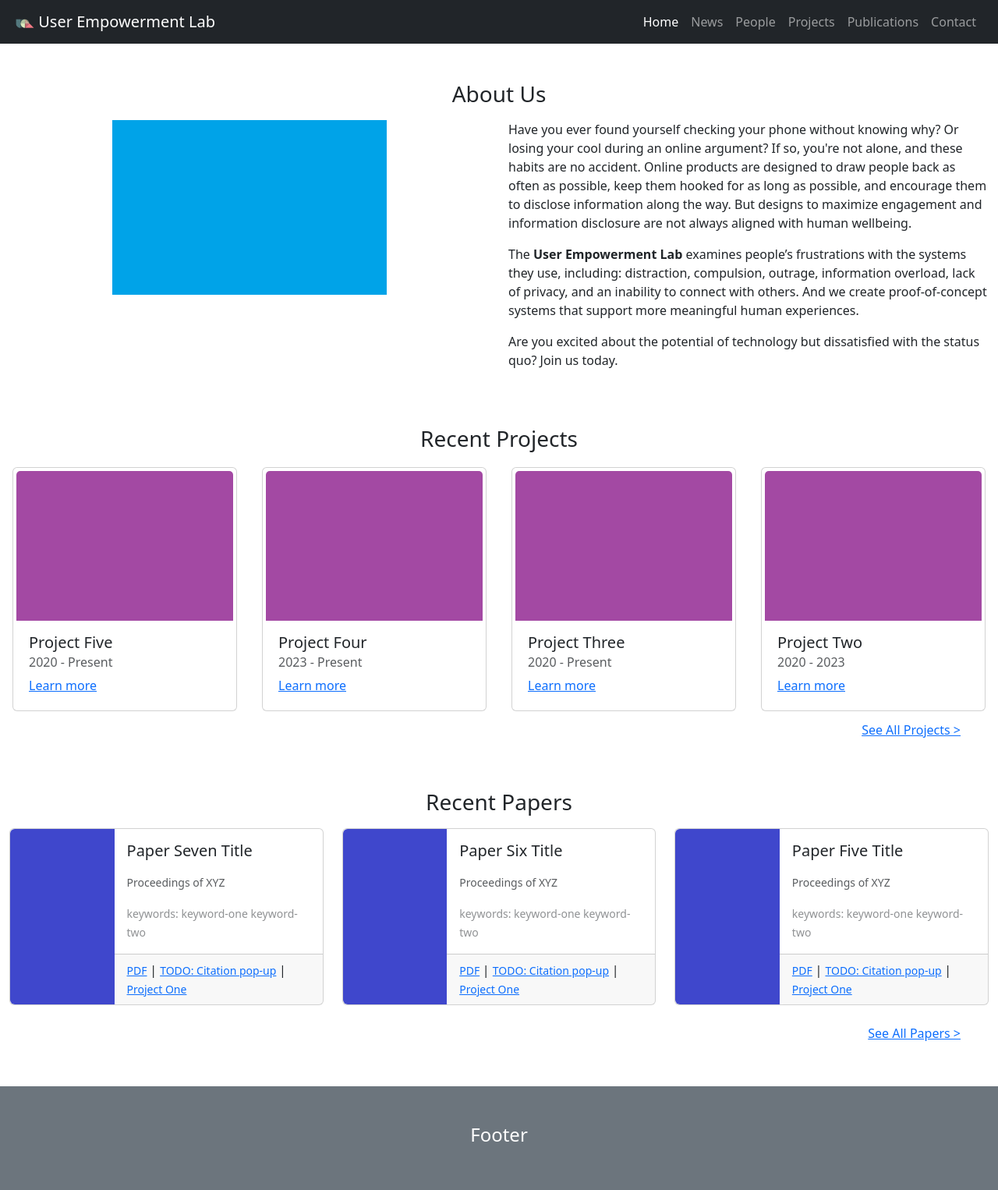
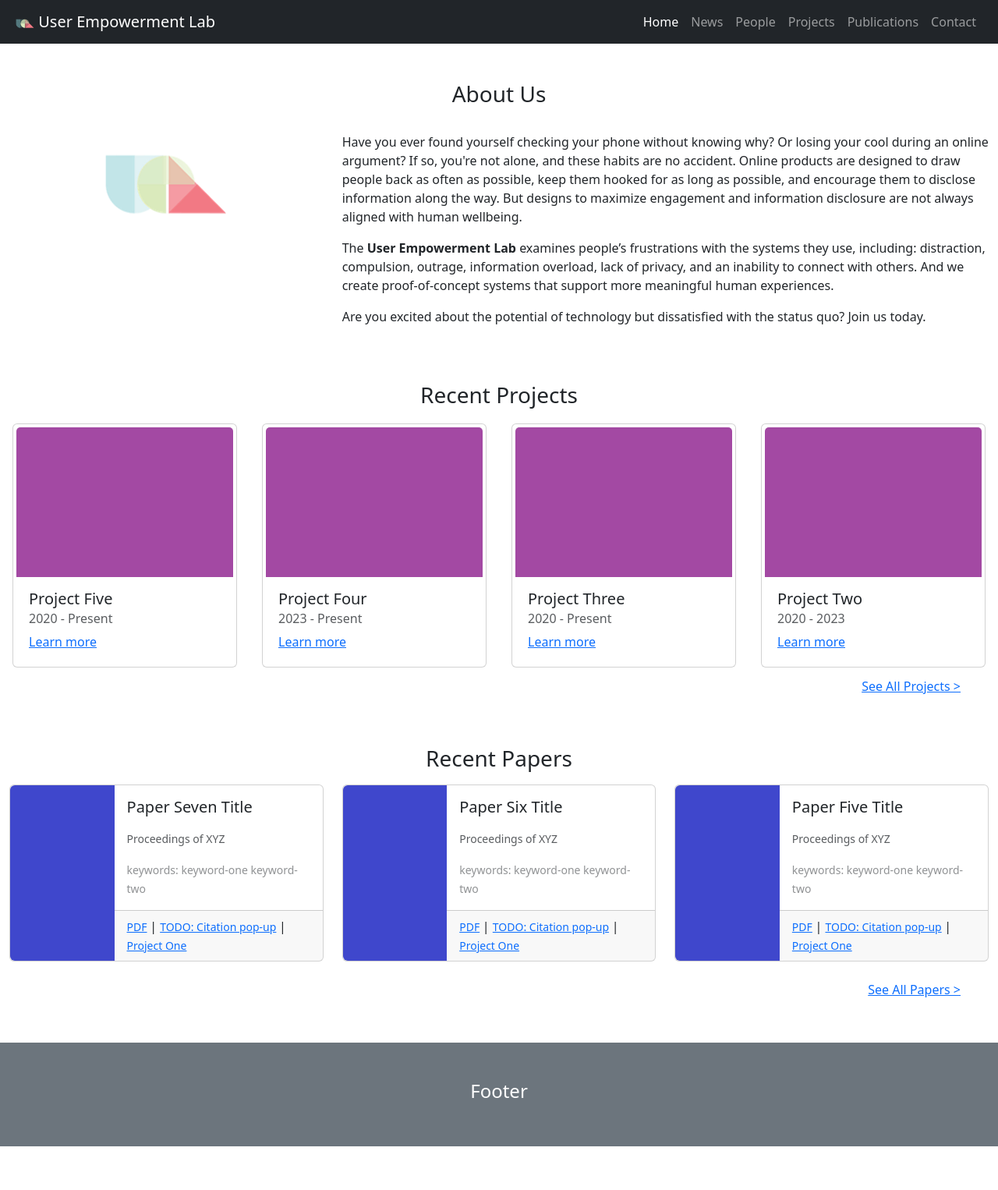
Before and after one commit to uelab/sample-pages, a Jekyll site: the page built from docs/index.md, in a window 1280 px wide. Shown: the whole page at 78% size. Built offline with Jekyll 4.4.1, drawn with Linux system fonts in a browser that asks for light colours; after the commit the page ends 1470 px from its top, so only the background shows below that.

Commit message:
shift UELab logo in About component

```diff
--- a/docs/_includes/about.html
+++ b/docs/_includes/about.html
@@ -1,10 +1,11 @@
 <div class="container-fluid mt-5">
     <h3 class="section-header text-center">About Us</h3>
     <div class="row mt-3">
-        <div class="col-lg-6 text-center">
-            <img class="img-fluid" style="width: 22rem; height: 14rem;" src="{{ '/assets/img/lt-blue.jpg' | relative_url }}"  alt="A purple square.">
+        <div class="col-lg-4 text-center">
+            <img class="img-fluid" src="{{ '/assets/img/uelab-logo.png' | relative_url }}"  alt="User Empowerment Lab logo">
         </div>
-        <div class="col-lg-6">
+        <div class="col-lg-8">
+            <p></p>
         <p>Have you ever found yourself checking your phone without knowing why?
             Or losing your cool during an online argument?
             If so, you're not alone, and these habits are no accident.
```
Also changed, not shown: 1 other file.
